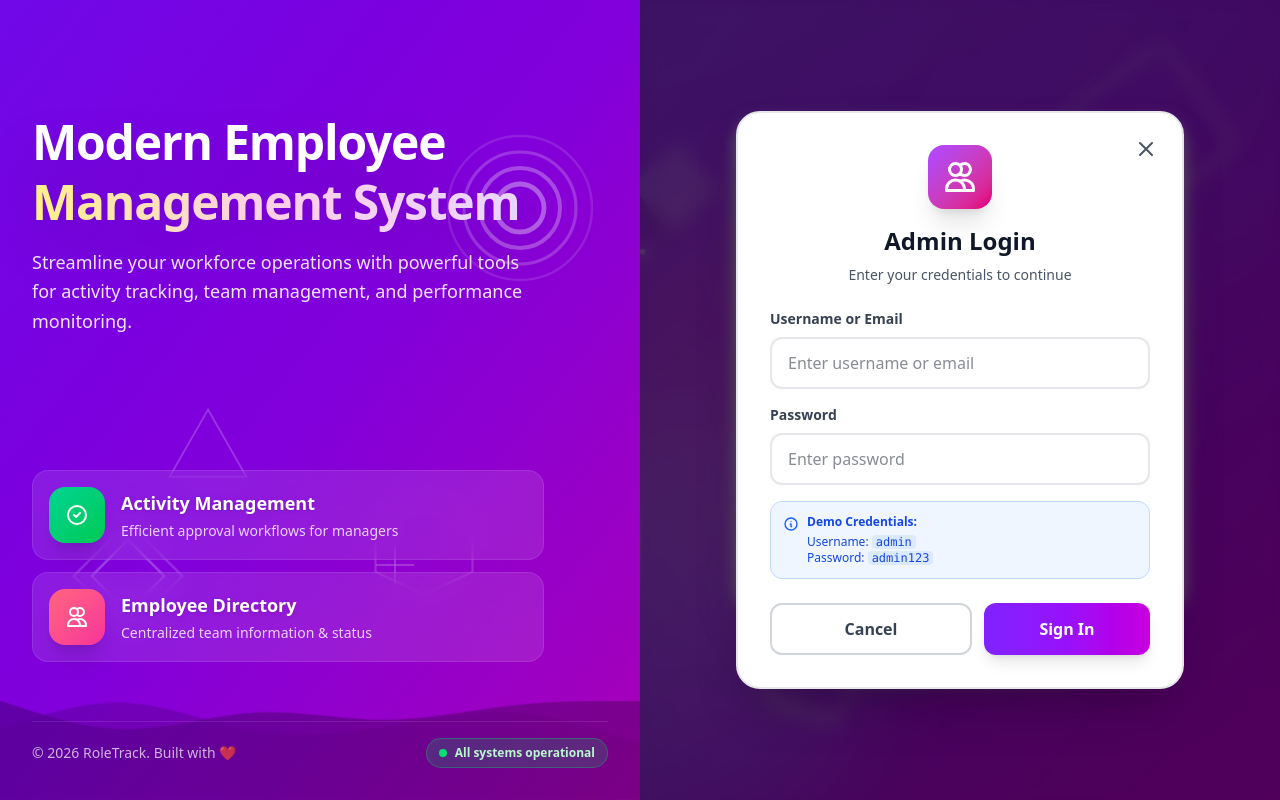
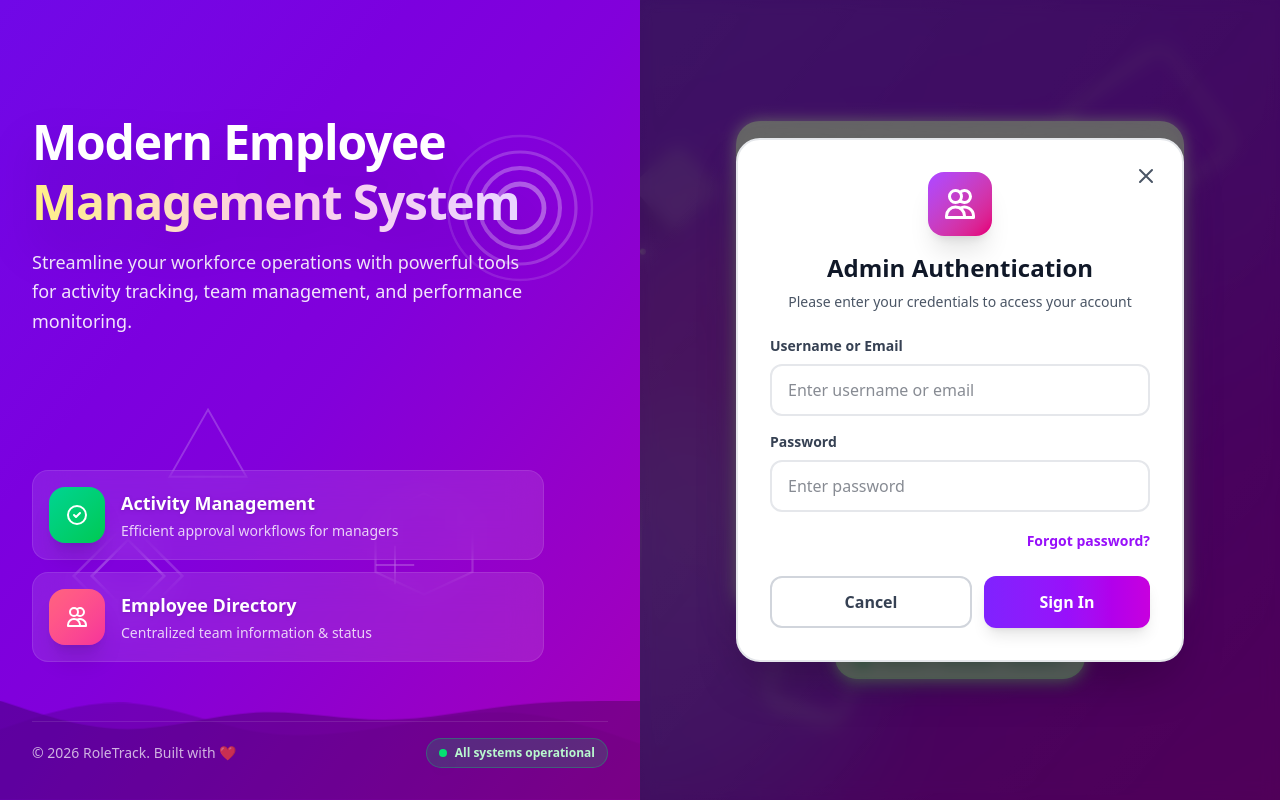
Before and after one commit to nithyasreeee/RoleTrack, a React (Vite) app: page / in a window 1280 px wide. Both pictures are taken after a click on the button "Admin". Built offline with nearby package versions, Linux system fonts and the light colour scheme.

Commit message:
login secure

```diff
--- a/src/pages/Login.jsx
+++ b/src/pages/Login.jsx
@@ -61,7 +61,7 @@ export default function Login() {
       const employeePassword = "emp123"; // Default password for all employees
 
       if (password !== employeePassword) {
-        setError(`Invalid password for ${employee.name}.`);
+        setError(`Invalid password. Please try again.`);
         return;
       }
 
@@ -80,7 +80,7 @@ export default function Login() {
       const isValidPassword = password === roleCredentials.password;
 
       if (!isValidUsername || !isValidPassword) {
-        setError(`Invalid credentials for ${role.charAt(0).toUpperCase() + role.slice(1)}. Please check your username/email and password.`);
+        setError(`Invalid username or password. Please try again.`);
         return;
       }
       login(role, null);
@@ -290,11 +290,11 @@ export default function Login() {
               <div className="text-center mb-8 animate-fade">
                 <h2 className="text-4xl font-extrabold mb-3">
                   <span className="bg-gradient-to-r from-violet-600 via-purple-600 to-fuchsia-600 bg-clip-text text-transparent drop-shadow-lg">
-                    Welcome Back
+                    Sign In
                   </span>
                 </h2>
                 <p className="text-gray-600 dark:text-gray-300 text-base font-medium">
-                  Sign in to access your dashboard
+                  Access your account to continue
                 </p>
               </div>
 
@@ -427,8 +427,8 @@ export default function Login() {
                           </svg>
                         </div>
                       </div>
-                      <h3 className="text-2xl font-bold text-gray-900 dark:text-white capitalize">{role} Login</h3>
-                      <p className="text-sm text-gray-600 dark:text-gray-400 mt-2">Enter your credentials to continue</p>
+                      <h3 className="text-2xl font-bold text-gray-900 dark:text-white capitalize">{role} Authentication</h3>
+                      <p className="text-sm text-gray-600 dark:text-gray-400 mt-2">Please enter your credentials to access your account</p>
                     </div>
 
                     {/* Error Message */}
@@ -504,36 +504,18 @@ export default function Login() {
                         />
                       </div>
 
-                      {/* Credentials Info */}
-                      <div className="p-3 bg-blue-50 dark:bg-blue-900/20 border border-blue-200 dark:border-blue-700 rounded-xl">
-                        <div className="flex items-start space-x-2">
-                          <svg className="w-4 h-4 text-blue-600 dark:text-blue-400 mt-0.5 flex-shrink-0" fill="none" stroke="currentColor" viewBox="0 0 24 24">
-                            <path strokeLinecap="round" strokeLinejoin="round" strokeWidth={2} d="M13 16h-1v-4h-1m1-4h.01M21 12a9 9 0 11-18 0 9 9 0 0118 0z" />
-                          </svg>
-                          <div className="text-xs text-blue-700 dark:text-blue-300">
-                            {role === 'admin' && (
-                              <>
-                                <p className="font-semibold mb-1">Demo Credentials:</p>
-                                <p>Username: <code className="bg-blue-100 dark:bg-blue-900/40 px-1 rounded">admin</code></p>
-                                <p>Password: <code className="bg-blue-100 dark:bg-blue-900/40 px-1 rounded">admin123</code></p>
-                              </>
-                            )}
-                            {role === 'manager' && (
-                              <>
-                                <p className="font-semibold mb-1">Demo Credentials:</p>
-                                <p>Username: <code className="bg-blue-100 dark:bg-blue-900/40 px-1 rounded">manager</code></p>
-                                <p>Password: <code className="bg-blue-100 dark:bg-blue-900/40 px-1 rounded">manager123</code></p>
-                              </>
-                            )}
-                            {role === 'employee' && (
-                              <>
-                                <p className="font-semibold mb-1">Employee Password:</p>
-                                <p>Password: <code className="bg-blue-100 dark:bg-blue-900/40 px-1 rounded">emp123</code></p>
-                              </>
-                            )}
-                          </div>
+                      {/* Forgot Password Link */}
+                      {role !== 'employee' && (
+                        <div className="text-right">
+                          <button
+                            type="button"
+                            className="text-sm text-purple-600 dark:text-purple-400 hover:text-purple-700 dark:hover:text-purple-300 font-semibold transition-colors"
+                            onClick={() => setError('Please contact your system administrator to reset your password.')}
+                          >
+                            Forgot password?
+                          </button>
                         </div>
-                      </div>
+                      )}
 
                       {/* Submit Buttons */}
                       <div className="flex space-x-3 pt-2">
```
